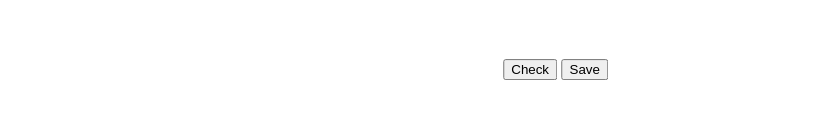
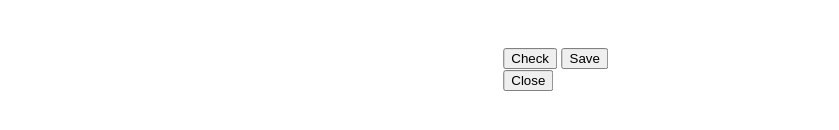
Before and after one commit to lisamariepleyer/smartgoods-website, a React (Create React App) app: page /main in a window 1280 px wide. Both pictures are taken after a click on the button "Create Requirement". Shown: the part 620-750 px from the top of the page, without its empty margins (0-839 px from the left). Built offline with nearby package versions, Linux system fonts and the light colour scheme; no server answers.

Commit message:
Bring back Close button.

```diff
--- a/src/Modal.js
+++ b/src/Modal.js
@@ -6,6 +6,7 @@ function Modal({ open, onClose, children }) {
     return (
         <div style = {{ position: 'fixed', top: '50%', left: '50%', transform: 'translate(-50%, -50%)', backgroundColor: '#fff', padding: '50px', zIndex: 1000 }}>
             {children}
+            <button onClick={onClose}>Close</button>
         </div>
     )
 }
```
